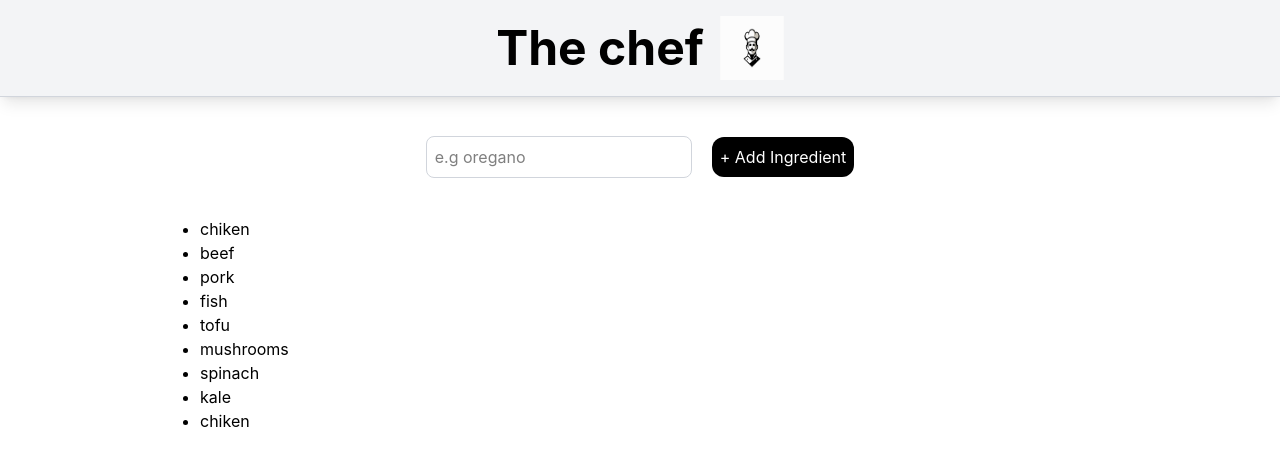
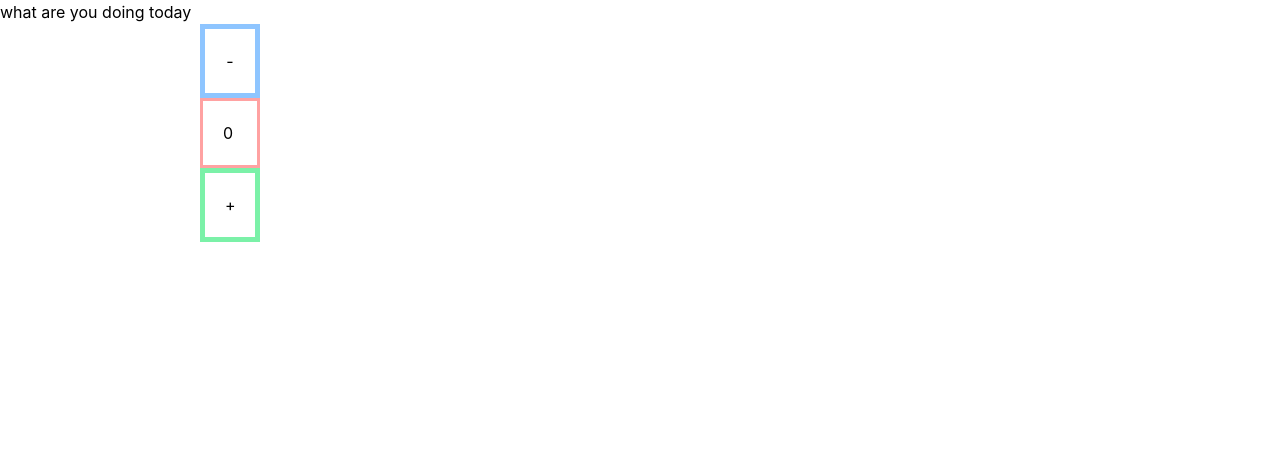
Before and after one commit to Nouh-Sayed/learn-reactjs, a React (Vite) app in the folder courseSection_02/: page / in a window 1280 px wide. Shown: the top 466 px of the page. Built offline with nearby package versions, Linux system fonts and the light colour scheme.

Commit message:
use state section

```diff
--- a/courseSection_02/src/App.jsx
+++ b/courseSection_02/src/App.jsx
@@ -1,12 +1,14 @@
 import React from 'react'
 import Headerchef from './Headerchef'
 import Formchef from './Formchef'
+import Usestate from './Usestate'
 
 const App = () => {
   return (
     <div>
-     <Headerchef/>
-     <Formchef/>
+     {/* <Headerchef/>
+     <Formchef/> */}
+     <Usestate/>
     </div>
   )
 }
--- a/courseSection_02/src/Formchef.jsx
+++ b/courseSection_02/src/Formchef.jsx
@@ -6,24 +6,27 @@ const Formchef = () => {
     "beef",
     "pork",
     "fish",
-    "tofu",
-    "mushrooms",
-    "spinach",
-    "kale",
-    "chiken"
+
   ]
 
-  function handleSubmit(e) {
+    function handleSubmit(e) {
     e.preventDefault()
+
     console.log("form submitted")
+      const formData = new FormData(e.currentTarget)
+  const newIngredient = formData.get("ingredient")
+  console.log(newIngredient)
+  ingredients.push(newIngredient)
+  console.log( ingredients);
+
   }
-  function mouseOver() {
-    console.log("mouse over")
-  }
+  // function mouseOver() {
+  //   console.log("mouse over")
+  // }
 
-  function handleClick() {
-    console.log("clicked")
-  }
+  // function handleClick() {
+  //   console.log("clicked")
+  // }
 
   return (
     <div>
@@ -35,12 +38,14 @@ const Formchef = () => {
           type="text"
           placeholder="e.g oregano"
           className="border border-gray-300 p-2 rounded-lg"
-          onMouseOver={mouseOver}
+          // onMouseOver={mouseOver}
+          name = "ingredient"
        />
 
         <button
           type="submit"
           className="bg-black text-white px-2 py-2 rounded-xl hover:bg-gray-300"
+          // onClick={handleClick}
         >
           + Add Ingredient
         </button>
--- /dev/null
+++ b/courseSection_02/src/Usestate.jsx
@@ -0,0 +1,36 @@
+import React from 'react'
+
+const Usestate = () => {
+// let[isImportant,setIsImportant] = React.useState("yes")
+// function handleClick(){
+//    setIsImportant ("no")
+// }
+ const [count,setCount] =React.useState(0)
+ function add(){
+  console.log("addddd")
+  setCount (prevCount => prevCount+1)
+ }
+ function del() {
+    console.log("del")
+
+    setCount(prevCount => Math.max(prevCount - 1, 0))
+  }
+  return (
+    <div>
+        <h1>what are you doing today</h1>
+    <div className="counter">
+
+      <button className ="minus border-5 border-blue-300 p-5 w-15 ml-50 " aria-label="Decrease count" onClick={del}>
+        -
+        </button>
+        <h2 className="value border-3 border-red-300 p-5 w-15 ml-50">{count}</h2>
+        <button className ="plus border-5 border-green-300 p-5 w-15 ml-50" aria-label="Increase count" onClick={add}>
++
+        </button>
+    </div>
+
+    </div>
+  )
+}
+
+export default Usestate
```
